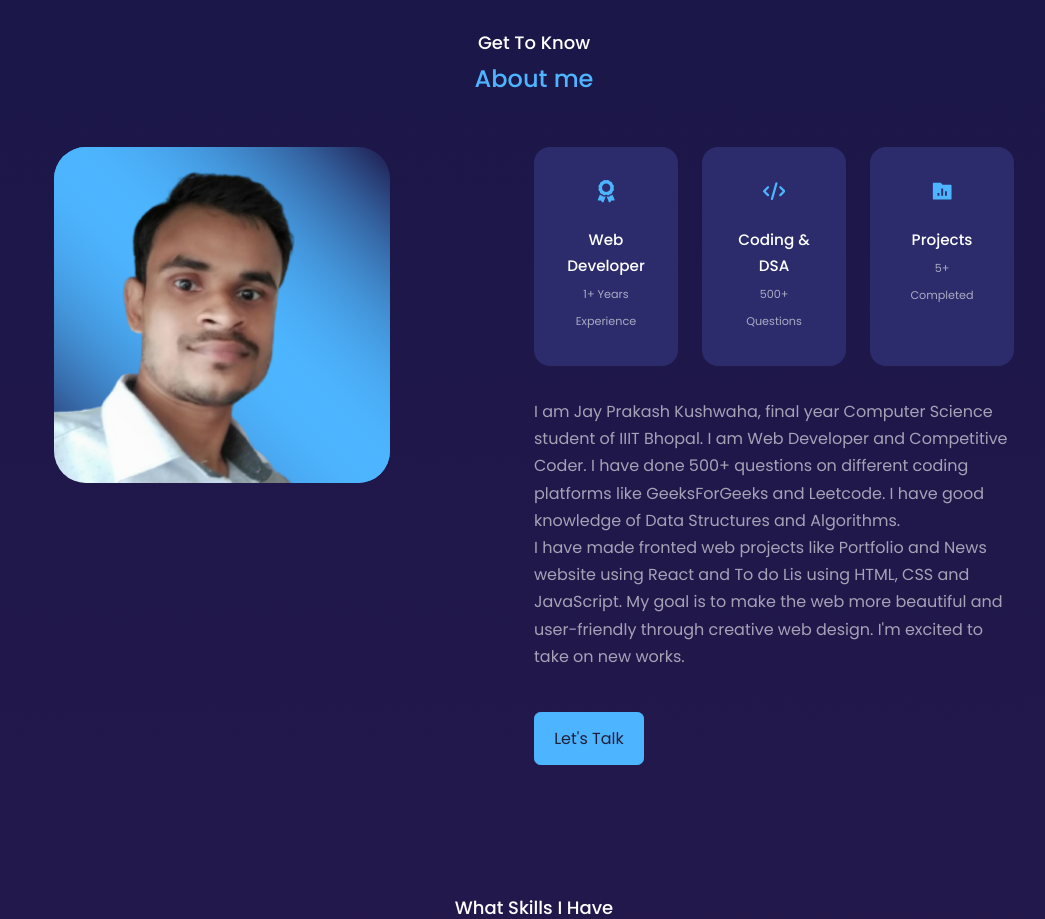
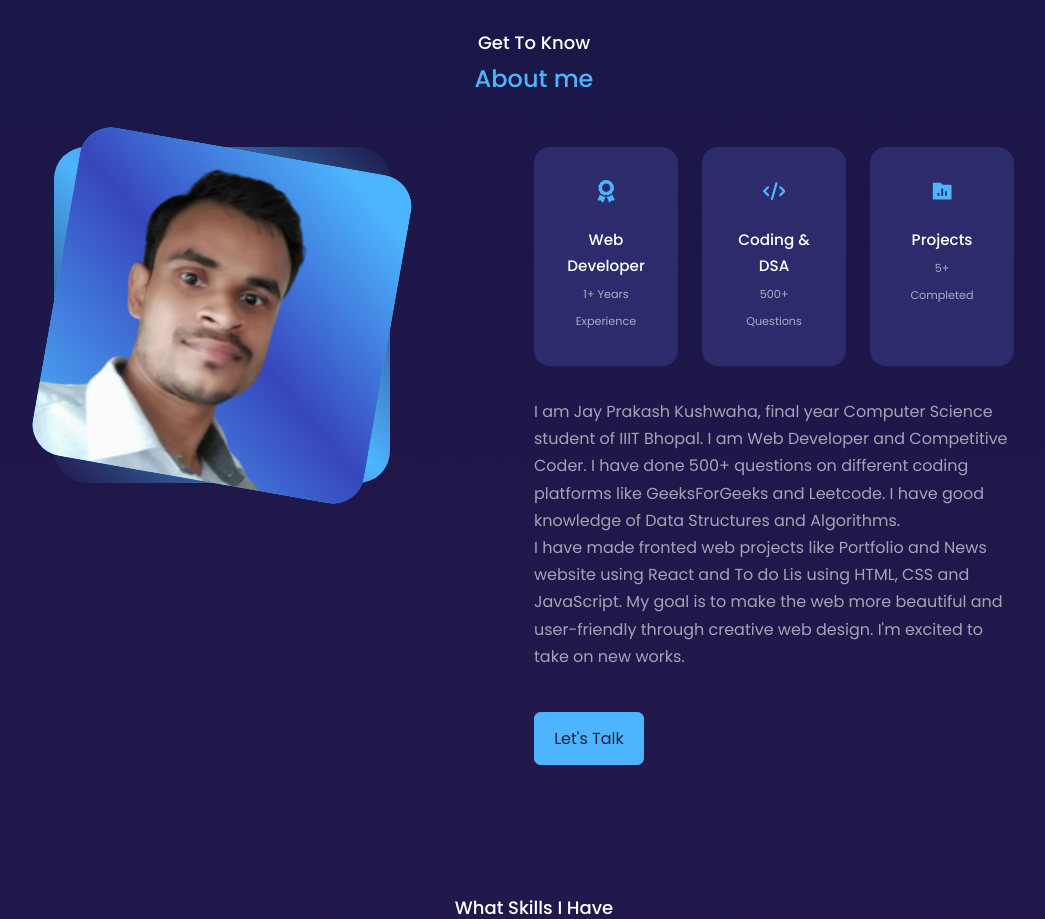
Before and after one commit to jaykush42/Portfolio, a React (Create React App) app: page / in a window 1280 px wide. Shown: the part 900-1819 px from the top of the page, without its empty margins (106-1151 px from the left). Built offline with nearby package versions, Linux system fonts and the light colour scheme.

Commit message:
Improved the code

```diff
--- a/src/components/about/about.jsx
+++ b/src/components/about/about.jsx
@@ -14,7 +14,7 @@ const about = () => {
 
     <div className="container about_container">
       <div className="about_me">
-      <img src={ME} alt="About Image" className='about_me' />
+      <img src={ME} alt="About Image" className='about_me-image' />
       </div>
 
       <div className="about_content">
```
